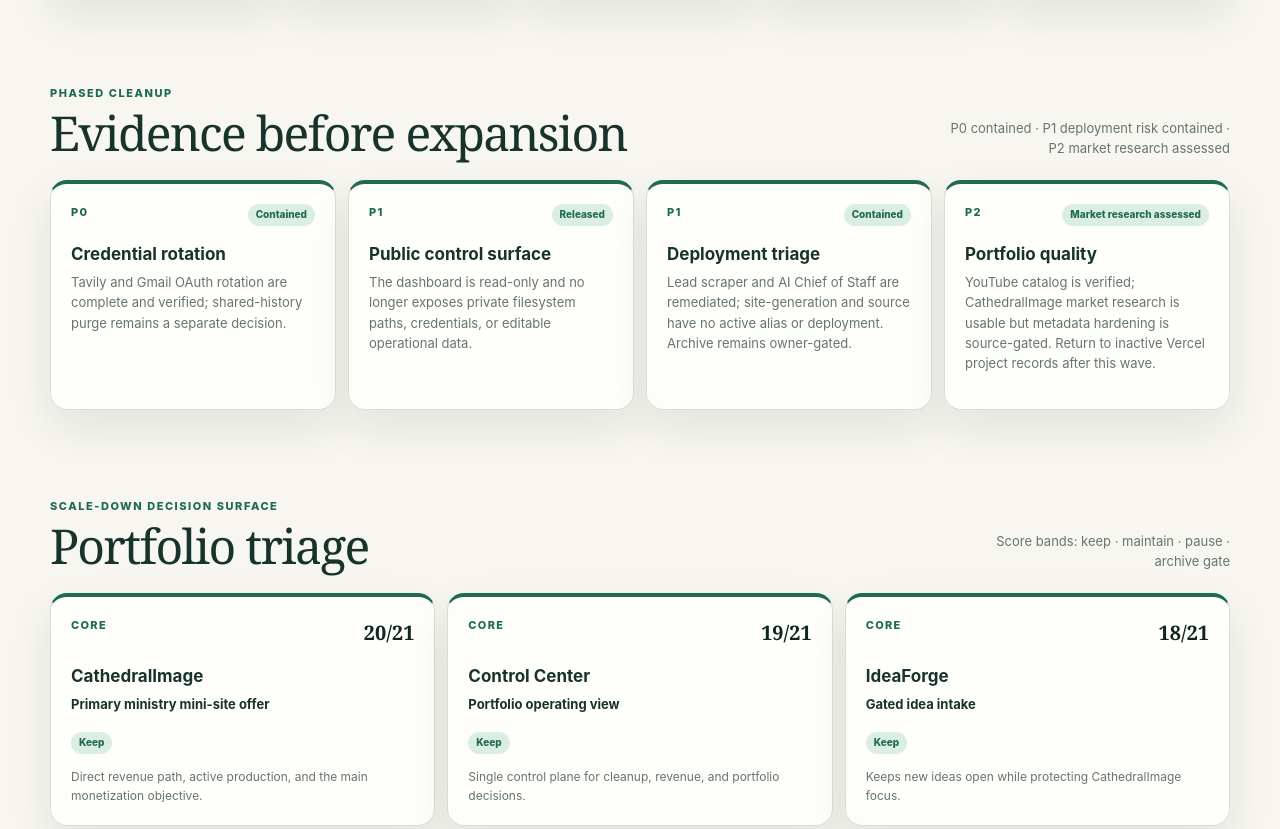
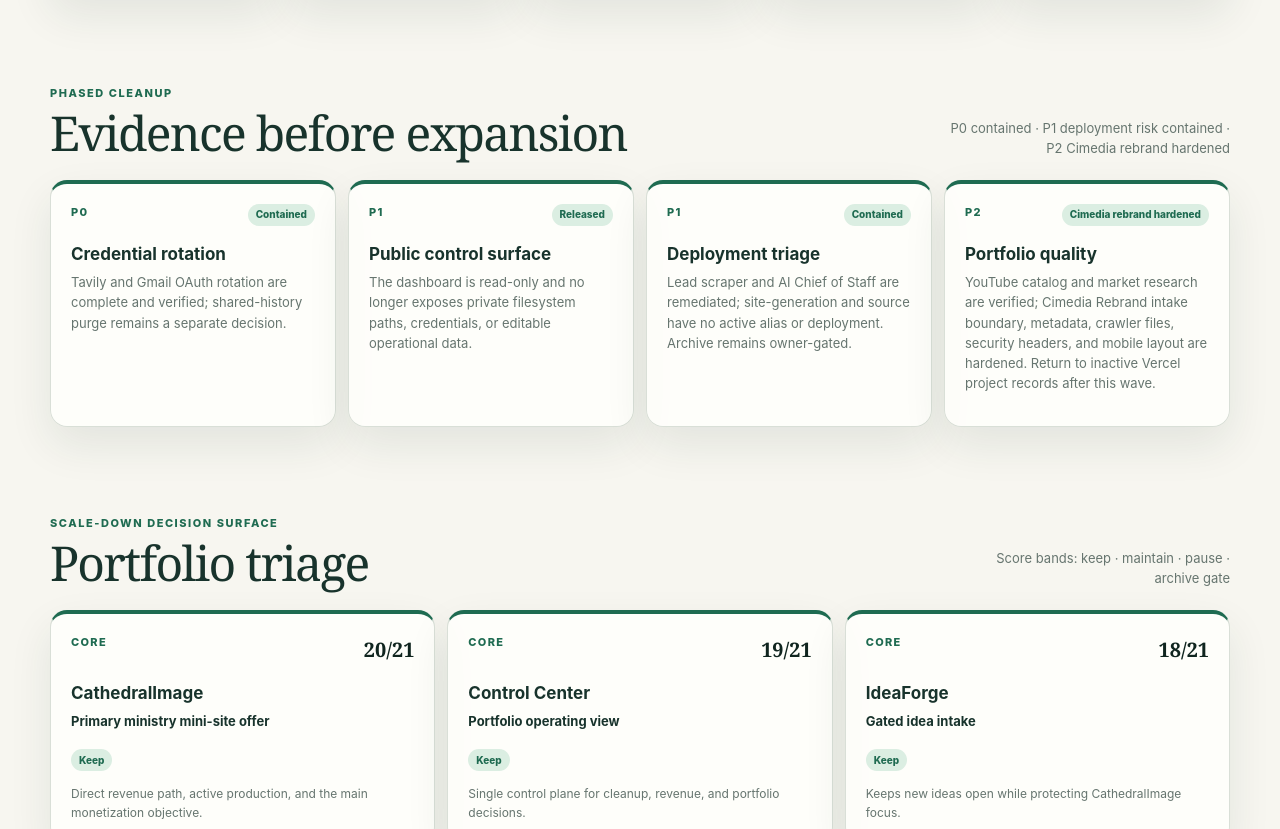
Before and after one commit to cimedia-tech/agency-pipeline-dashboard, a website: page index.html in a window 1280 px wide. Shown: the part 1430-2259 px from the top of the page. Drawn offline with Linux system fonts and the light colour scheme.

Commit message:
chore: record cimedia rebrand p2 hardening

```diff
--- a/app.js
+++ b/app.js
@@ -3,7 +3,7 @@ const DASHBOARD = Object.freeze({
     { label: "Revenue focus", value: "CathedralImage", detail: "One monetizable offer system", tone: "accent" },
     { label: "Keep active", value: "3 + 2", detail: "Core plus enablement cap", tone: "accent" },
     { label: "P1 posture", value: "Contained", detail: "2 remediated · 2 lifecycle-gated", tone: "accent" },
-    { label: "P2 quality wave", value: "Market research assessed", detail: "Deck verified · metadata source-gated", tone: "accent" },
+    { label: "P2 quality wave", value: "Cimedia rebrand hardened", detail: "Intake boundary + metadata verified", tone: "accent" },
     { label: "Idea runway", value: "Open", detail: "Capture without derailing delivery", tone: "accent" }
   ],
   revenue: [
@@ -17,7 +17,7 @@ const DASHBOARD = Object.freeze({
     { phase: "P0", title: "Credential rotation", detail: "Tavily and Gmail OAuth rotation are complete and verified; shared-history purge remains a separate decision.", status: "Contained", tone: "live" },
     { phase: "P1", title: "Public control surface", detail: "The dashboard is read-only and no longer exposes private filesystem paths, credentials, or editable operational data.", status: "Released", tone: "live" },
     { phase: "P1", title: "Deployment triage", detail: "Lead scraper and AI Chief of Staff are remediated; site-generation and source have no active alias or deployment. Archive remains owner-gated.", status: "Contained", tone: "live" },
-    { phase: "P2", title: "Portfolio quality", detail: "YouTube catalog is verified; CathedralImage market research is usable but metadata hardening is source-gated. Return to inactive Vercel project records after this wave.", status: "Market research assessed", tone: "accent" }
+    { phase: "P2", title: "Portfolio quality", detail: "YouTube catalog and market research are verified; Cimedia Rebrand intake boundary, metadata, crawler files, security headers, and mobile layout are hardened. Return to inactive Vercel project records after this wave.", status: "Cimedia rebrand hardened", tone: "accent" }
   ],
   triage: [
     { category: "Core", name: "CathedralImage", focus: "Primary ministry mini-site offer", score: 20, lane: "Keep", tone: "live", reason: "Direct revenue path, active production, and the main monetization objective." },
@@ -32,7 +32,7 @@ const DASHBOARD = Object.freeze({
     { category: "Source matched", name: "Orbit Hub / link hub", focus: "Agency navigation", score: 10, lane: "Validate", tone: "review", reason: "Keep only one canonical agency hub; compare against the duplicate below." },
     { category: "Source matched", name: "Vidmine", focus: "Media utility", score: 9, lane: "Validate", tone: "review", reason: "Source exists, but current usage and revenue contribution are not yet evidenced." },
     { category: "Source matched", name: "Caldrive", focus: "Calendar utility", score: 9, lane: "Validate", tone: "review", reason: "Source exists, but current usage and ownership priority need confirmation." },
-    { category: "Source matched", name: "Cimedia Rebrand", focus: "Brand project", score: 9, lane: "Validate", tone: "review", reason: "Retain if it supports current positioning; otherwise move to reference status." },
+    { category: "Source matched", name: "Cimedia Rebrand", focus: "Brand project", score: 9, lane: "Maintain", tone: "live", reason: "Exact source recovered and hardened; retain as the CathedralImage positioning and revenue handoff surface." },
     { category: "Utility", name: "NC Real ID checklist", focus: "Standalone checklist", score: 8, lane: "Pause", tone: "planned", reason: "Working utility, but no current monetization or distribution evidence." },
     { category: "Utility", name: "Anti-mediacreator dashboard", focus: "Private digest/dashboard", score: 8, lane: "Pause", tone: "planned", reason: "Public auth gate exists, but source and owner identity remain ambiguous." },
     { category: "Snapshot", name: "Catalog-build", focus: "Snapshot-backed catalog", score: 7, lane: "Pause", tone: "planned", reason: "Useful only if the live data feed is needed; otherwise consolidate with the catalog asset." },
@@ -56,7 +56,7 @@ const DASHBOARD = Object.freeze({
     { name: "Control center", status: "Live", tone: "live", next: "Live on Vercel; triage view now shows the recommended keep, maintain, pause, and archive-gate lanes.", links: [] },
     { name: "Workspace security", status: "Contained", tone: "live", next: "Tavily and Gmail OAuth rotation are verified. Defer shared-history rewrite until separately approved.", links: [] },
     { name: "P1 deployment review", status: "Contained", tone: "live", next: "Public runtime risk is contained. Preserve site-generation and source records; return to the Vercel project records after the P2 quality wave, then archive only after explicit owner approval and rollback confirmation.", links: [] },
-    { name: "P2 quality wave", status: "Market research assessed", tone: "review", next: "CathedralImage market research passed live slide navigation, pause/play, responsive, content, 404, and runtime checks. SEO metadata hardening is source-gated until the production-only Vercel source is recovered; continue the remaining P2 queue next.", links: [{ label: "Open catalog", href: "https://youtube-subscription-catalog.vercel.app/" }, { label: "Open market research", href: "https://cathedralimage-market-research.vercel.app/" }] },
+    { name: "P2 quality wave", status: "Cimedia rebrand hardened", tone: "live", next: "Cimedia Rebrand passed source, build, production metadata, security headers, mobile layout, runtime, and CTA handoff checks. Continue the remaining P2 queue; return to inactive Vercel project records after the wave.", links: [{ label: "Open catalog", href: "https://youtube-subscription-catalog.vercel.app/" }, { label: "Open market research", href: "https://cathedralimage-market-research.vercel.app/" }, { label: "Open Cimedia Rebrand", href: "https://cimedia-rebrand.vercel.app/" }] },
     { name: "New ideas", status: "Open runway", tone: "planned", next: "Capture ideas in the pipeline, then advance only the ones with a clear user, evidence, V1, and revenue or strategic case.", links: [{ label: "Idea lab", href: "https://idea-forge-wheat.vercel.app/" }] }
   ]
 });
--- a/index.html
+++ b/index.html
@@ -54,7 +54,7 @@
       <section class="section-block" aria-labelledby="cleanup-title">
         <div class="section-heading">
           <div><div class="eyebrow">Phased cleanup</div><h2 id="cleanup-title">Evidence before expansion</h2></div>
-          <span class="section-note">P0 contained · P1 deployment risk contained · P2 market research assessed</span>
+          <span class="section-note">P0 contained · P1 deployment risk contained · P2 Cimedia rebrand hardened</span>
         </div>
         <div class="cleanup-grid" id="cleanup-grid"></div>
       </section>
```
